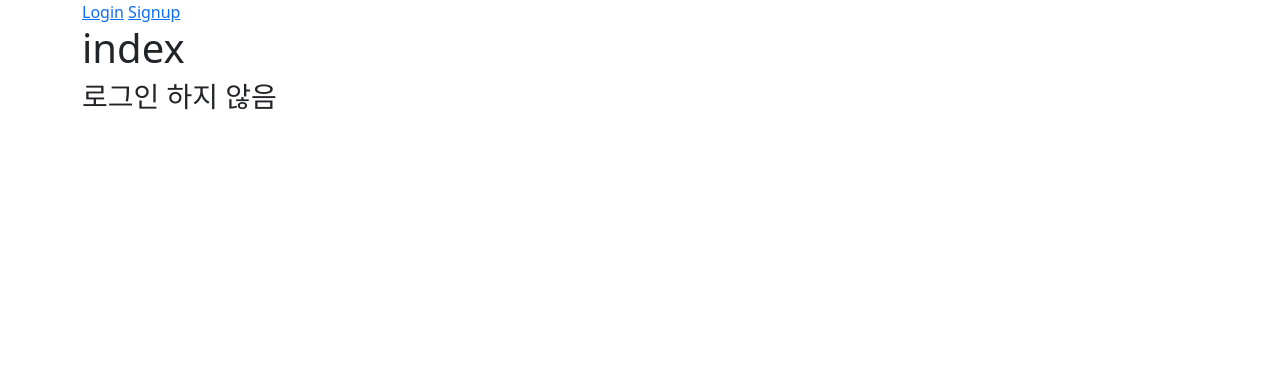
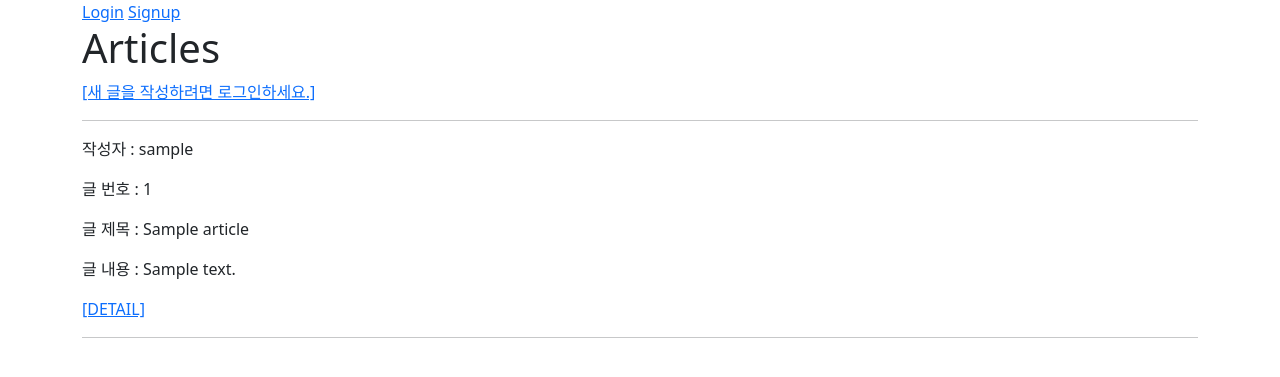
Before and after one commit to DMH-JH/pjt-final, a Django app: page /community/ in a window 1280 px wide. Shown: the top 377 px of the page. Run offline with Django 3.2, Linux system fonts and the light colour scheme; tables that the repository leaves empty hold one stand-in row (values such as "Sample post").

Commit message:
implement community app

```diff
--- a/community/templates/community/index.html
+++ b/community/templates/community/index.html
@@ -1,16 +1,19 @@
 {% extends 'base.html' %}
 
 {% block content %}
-  <h1>index</h1>
+  <h1>Articles</h1>
   {% if request.user.is_authenticated %}
-    <img src="{{ user.profile_img.url }}" alt="">
+    <a href="{% url 'community:create' %}">[CREATE]</a>
   {% else %}
-    <h3>로그인 하지 않음</h3>
+    <a href="{% url 'accounts:login' %}">[새 글을 작성하려면 로그인하세요.]</a>
   {% endif %}
-
-  <br>
-  {% comment %} {% for review in reviews %}
-    <h3><a href="{% url 'community:detail' review.pk %}">{{ review.title }}</a></h3>
+  <hr>
+  {% for article in articles %}
+    <p>작성자 : {{ article.user }}</p>
+    <p>글 번호 : {{ article.pk }}</p>
+    <p>글 제목 : {{ article.title }}</p>
+    <p>글 내용 : {{ article.content }}</p>
+    <a href="{% url 'community:detail' article.pk %}">[DETAIL]</a>
     <hr>
-  {% endfor %} {% endcomment %}
+  {% endfor %}
 {% endblock content %}
--- a/community/urls.py
+++ b/community/urls.py
@@ -5,10 +5,10 @@ from . import views
 app_name = 'community'
 urlpatterns = [
     path('', views.index, name='index'),
-    # path('create/', views.create, name='create'),
-    # path('<int:pk>/', views.detail, name='detail'),
-    # path('<int:pk>/delete/', views.delete, name='delete'),
-    # path('<int:pk>/update/', views.update, name='update'),
-    # path('<int:pk>/comments/', views.comments_create, name='comments_create'),
-    # path('<int:article_pk>/comments/<int:comment_pk>/delete/', views.comments_delete, name='comments_delete'),
+    path('create/', views.create, name='create'),
+    path('<int:pk>/', views.detail, name='detail'),
+    path('<int:pk>/delete/', views.delete, name='delete'),
+    path('<int:pk>/update/', views.update, name='update'),
+    path('<int:pk>/comments/', views.comments_create, name='comments_create'),
+    path('<int:article_pk>/comments/<int:comment_pk>/delete/', views.comments_delete, name='comments_delete'),
 ]
--- a/community/views.py
+++ b/community/views.py
@@ -7,97 +7,98 @@ from .forms import ArticleForm, CommentForm
 # Create your views here.
 @require_safe
 def index(request):
-    # articles = Article.objects.order_by('-pk')
+    articles = Article.objects.order_by('-pk')
 
-    # context = {
-    #     'articles': articles,
-    # }
-    # return render(request, 'articles/index.html', context)
-    return render(request, 'community/index.html')
+    context = {
+        'articles': articles,
+    }
+    return render(request, 'community/index.html', context)
 
 
 
-# @login_required
-# @require_http_methods(['GET', 'POST'])
-# def create(request):
-#     if request.method == 'POST':
-#         form = ArticleForm(request.POST)
-#         if form.is_valid():
-#             article = form.save(commit=False)
-#             article.user = request.user
-#             article.save()
-#             return redirect('articles:detail', article.pk)
-#     else:
-#         form = ArticleForm()
-#     context = {
-#         'form': form,
-#     }
-#     return render(request, 'articles/create.html', context)
+@login_required
+@require_http_methods(['GET', 'POST'])
+def create(request):
+    if request.method == 'POST':
+        form = ArticleForm(request.POST)
+        if form.is_valid():
+            article = form.save(commit=False)
+            article.user = request.user
+            article.save()
+            return redirect('community:detail', article.pk)
+    else:
+        form = ArticleForm()
+    context = {
+        'form': form,
+    }
+    return render(request, 'community/form.html', context)
 
 
-# @require_safe
-# def detail(request, pk):
-#     article = get_object_or_404(Article, pk=pk)
-#     comment_form = CommentForm()
-#     comments = article.comment_set.all()
-#     context = {
-#         'article': article,
-#         'comment_form': comment_form,
-#         'comments': comments,
-#     }
-#     return render(request, 'articles/detail.html', context)
-
-
-# # @login_required
-# @require_POST
-# def delete(request, pk):
-#     article = get_object_or_404(Article, pk=pk)
-#     if request.user.is_authenticated:
-#         if request.user == article.user:
-#             article.delete()
-#             return redirect('articles:index')
-#     return redirect('articles:detail', article.pk)
+@require_safe
+def detail(request, pk):
+    if request.user.is_authenticated:
+        article = get_object_or_404(Article, pk=pk)
+        comment_form = CommentForm()
+        comments = article.comment_set.all()
+        context = {
+            'article': article,
+            'comment_form': comment_form,
+            'comments': comments,
+        }
+        return render(request, 'community/detail.html', context)
+    return redirect('accounts:login')
 
 
 # @login_required
-# @require_http_methods(['GET', 'POST'])
-# def update(request, pk):
-#     article = get_object_or_404(Article, pk=pk)
-#     if request.user == article.user:
-#         if request.method == 'POST':
-#             form = ArticleForm(request.POST, instance=article)
-#             if form.is_valid():
-#                 form.save()
-#                 return redirect('articles:detail', article.pk)
-#         else:
-#             form = ArticleForm(instance=article)
-#     else:
-#         return redirect('articles:index')
-#     context = {
-#         'article': article,
-#         'form': form,
-#     }
-#     return render(request, 'articles/update.html', context)
+@require_POST
+def delete(request, pk):
+    article = get_object_or_404(Article, pk=pk)
+    if request.user.is_authenticated:
+        if request.user == article.user:
+            article.delete()
+            return redirect('community:index')
+    return redirect('community:detail', article.pk)
 
 
-# @require_POST
-# def comments_create(request, pk):
-#     if request.user.is_authenticated:
-#         article = get_object_or_404(Article, pk=pk)
-#         comment_form = CommentForm(request.POST)
-#         if comment_form.is_valid():
-#             comment = comment_form.save(commit=False)
-#             comment.article = article
-#             comment.user = request.user
-#             comment.save()
-#         return redirect('articles:detail', article.pk)
-#     return redirect('accounts:login')
+@login_required
+@require_http_methods(['GET', 'POST'])
+def update(request, pk):
+    article = get_object_or_404(Article, pk=pk)
+    if request.user == article.user:
+        if request.method == 'POST':
+            form = ArticleForm(request.POST, instance=article)
+            if form.is_valid():
+                form.save()
+                return redirect('community:detail', article.pk)
+        else:
+            form = ArticleForm(instance=article)
+    else:
+        return redirect('community:index')
+    context = {
+        'article': article,
+        'form': form,
+    }
+    return render(request, 'community/update.html', context)
 
 
-# @require_POST
-# def comments_delete(request, article_pk, comment_pk):
-#     if request.user.is_authenticated:
-#         comment = get_object_or_404(Comment, pk=comment_pk)
-#         if request.user == comment.user:
-#             comment.delete()
-#     return redirect('articles:detail', article_pk)
+@require_POST
+def comments_create(request, pk):
+    if request.user.is_authenticated:
+        article = get_object_or_404(Article, pk=pk)
+        comment_form = CommentForm(request.POST)
+        if comment_form.is_valid():
+            comment = comment_form.save(commit=False)
+            comment.article = article
+            comment.user = request.user
+            comment.save()
+        return redirect('community:detail', article.pk)
+    return redirect('accounts:login')
+
+
+@require_POST
+def comments_delete(request, article_pk, comment_pk):
+    if request.user.is_authenticated:
+        comment = get_object_or_404(Comment, pk=comment_pk)
+        if request.user == comment.user:
+            comment.delete()
+    return redirect('articles:detail', article_pk)
```
Also changed, not shown: community/templates/community/detail.html (+48 -9 lines), community/templates/community/update.html (added, +12 -0 lines).
